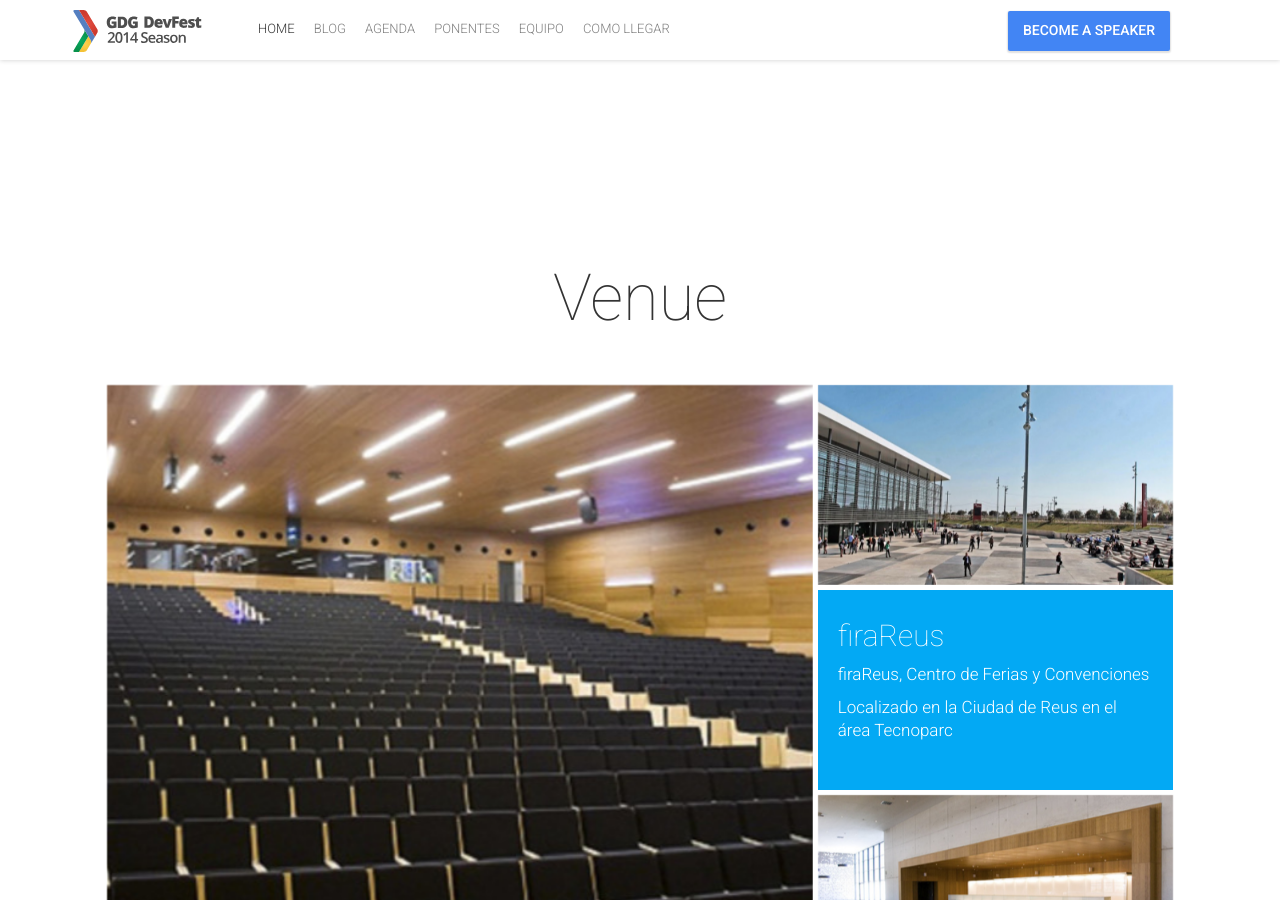
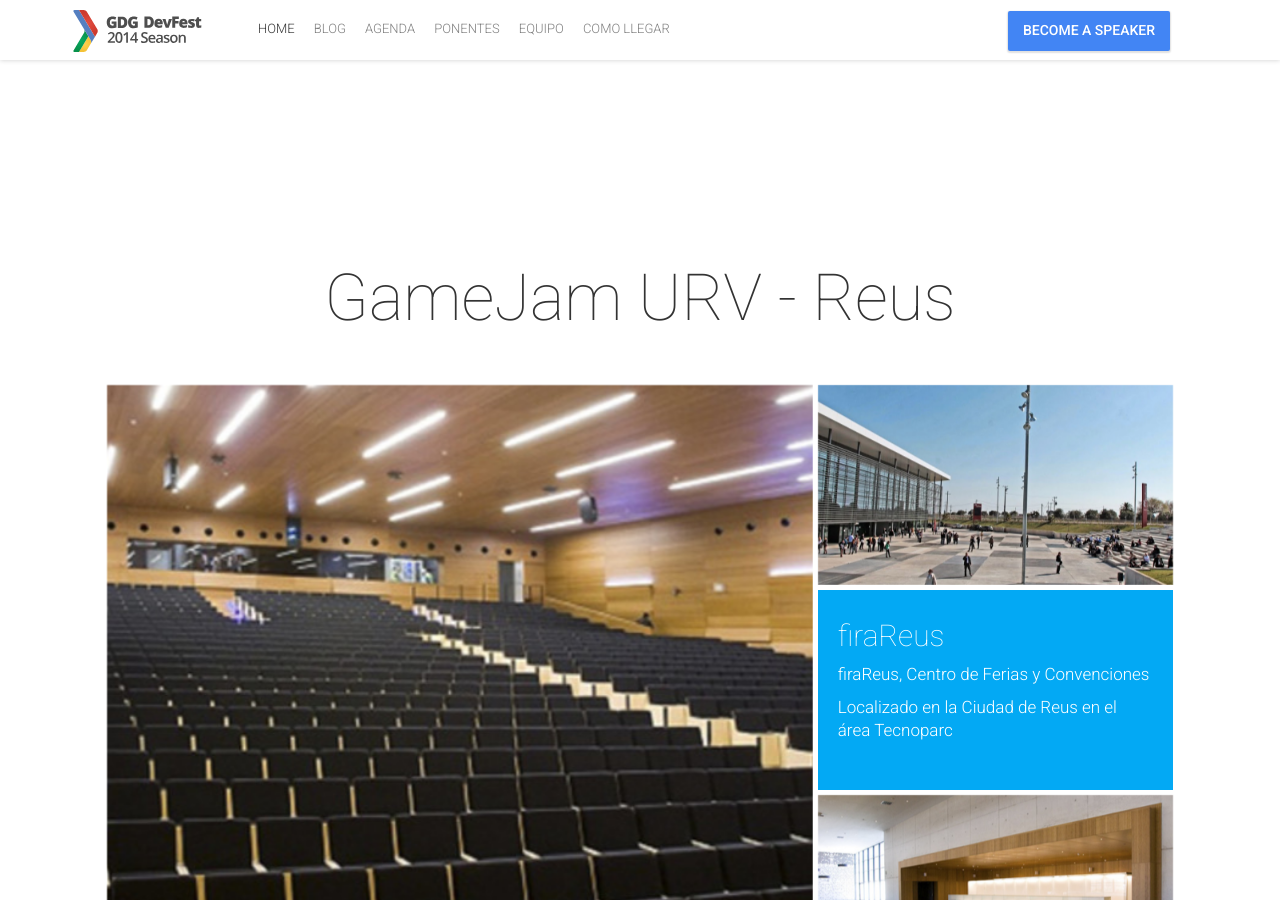
Before and after one commit to GDGTarragona/GameJamReus, a Jekyll site: the page built from index.html, in a window 1280 px wide and 900 px high, scrolled down 3215 px. Built offline with Jekyll 4.4.1, drawn with Linux system fonts in a browser that asks for light colours; nearby versions of some CDN libraries; comment, search, counter and statistics services are not loaded.

Commit message:
Venue header

```diff
--- a/_includes/venue.html
+++ b/_includes/venue.html
@@ -2,7 +2,7 @@
 <section id="venue">
     <div class="content-wrapper">
         <div class="col-lg-10 col-lg-offset-1">
-            <h3>{{ site.venueBlockTitle }}</h3>
+            <h3>GameJam URV - Reus</h3>
             <div class="row venue-row">
                 <div class="col-md-8 col-sm-8 venue-col">
                     <div class="venue-elem-wrapper">
```
